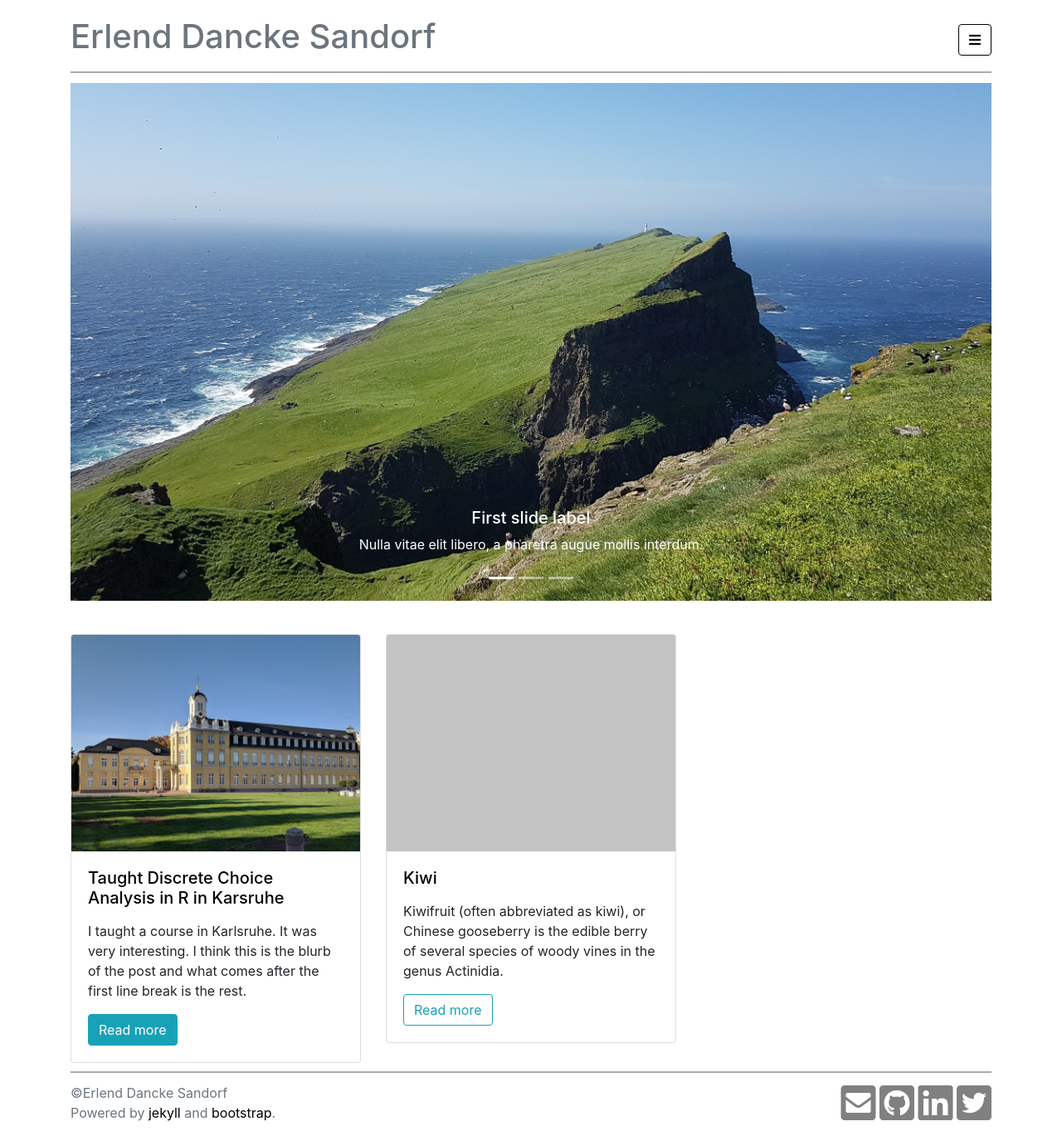
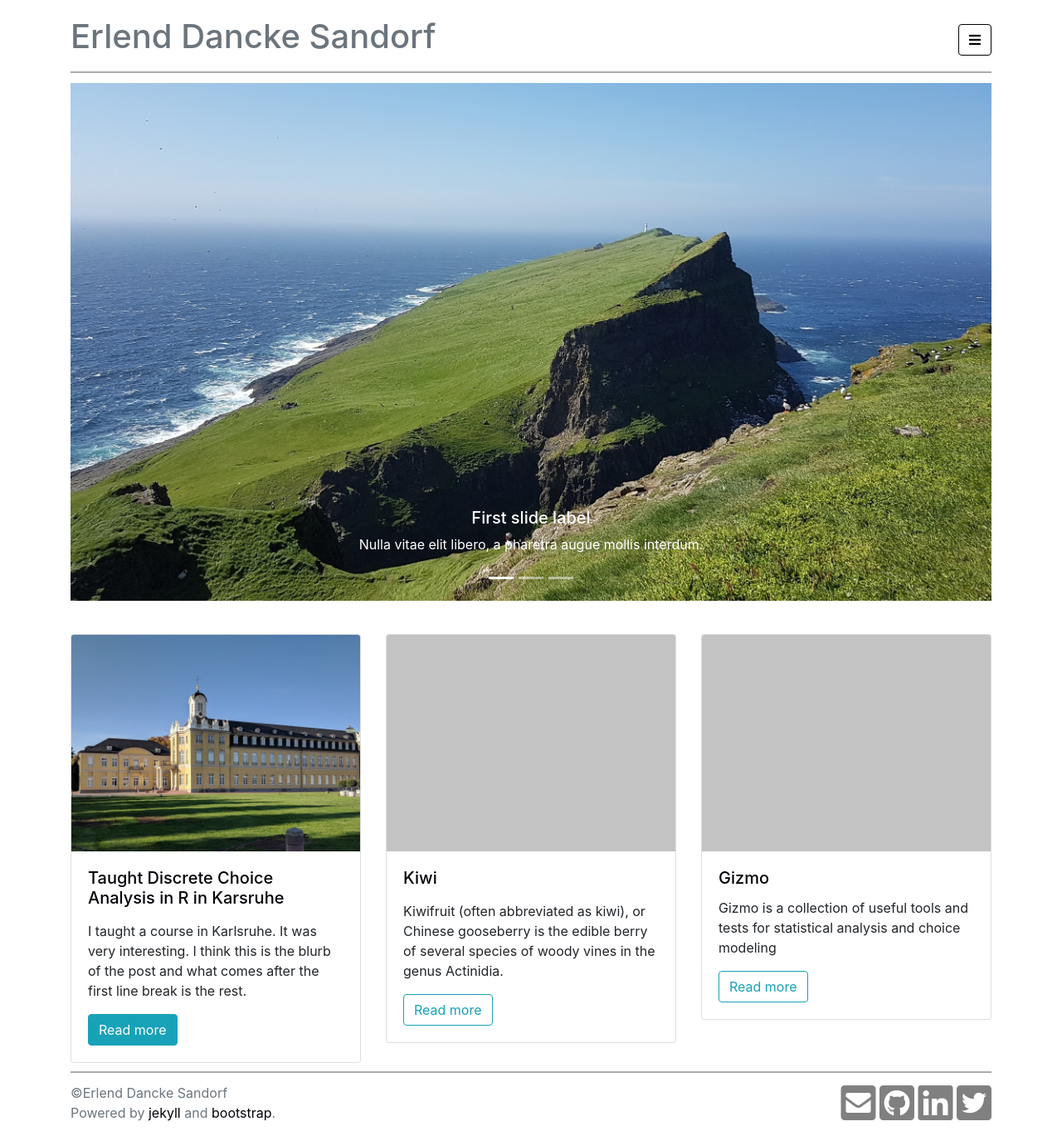
Before and after one commit to edsandorf/old-edsandorf-website, a Jekyll site: the page built from index.html, in a window 1280 px wide. Shown: the whole page at 83% size. Built offline with Jekyll 4.4.1, drawn with Linux system fonts in a browser that asks for light colours.

Commit message:
Maybe have a link to the package instead of twitter for balance

```diff
--- a/index.html
+++ b/index.html
@@ -70,7 +70,14 @@ title: Professional website for Erlend Dancke Sandorf
 
     <!-- Twitter -->
     <div class = "col-sm">
-
+      <div class = "card top-buffer">
+        <img src = "assets/img/placeholder.jpg" class = "card-img-top" alt = "...">
+        <div class = "card-body">
+          <h5 class = "card-title"><a href = "#">Gizmo</a></h5>
+          <p class = "card-text">Gizmo is a collection of useful tools and tests for statistical analysis and choice modeling</p>
+          <a href = "#" class = "btn btn-outline-info">Read more</a>
+        </div>
+      </div>
     </div>
   </div>
 </div>
```
